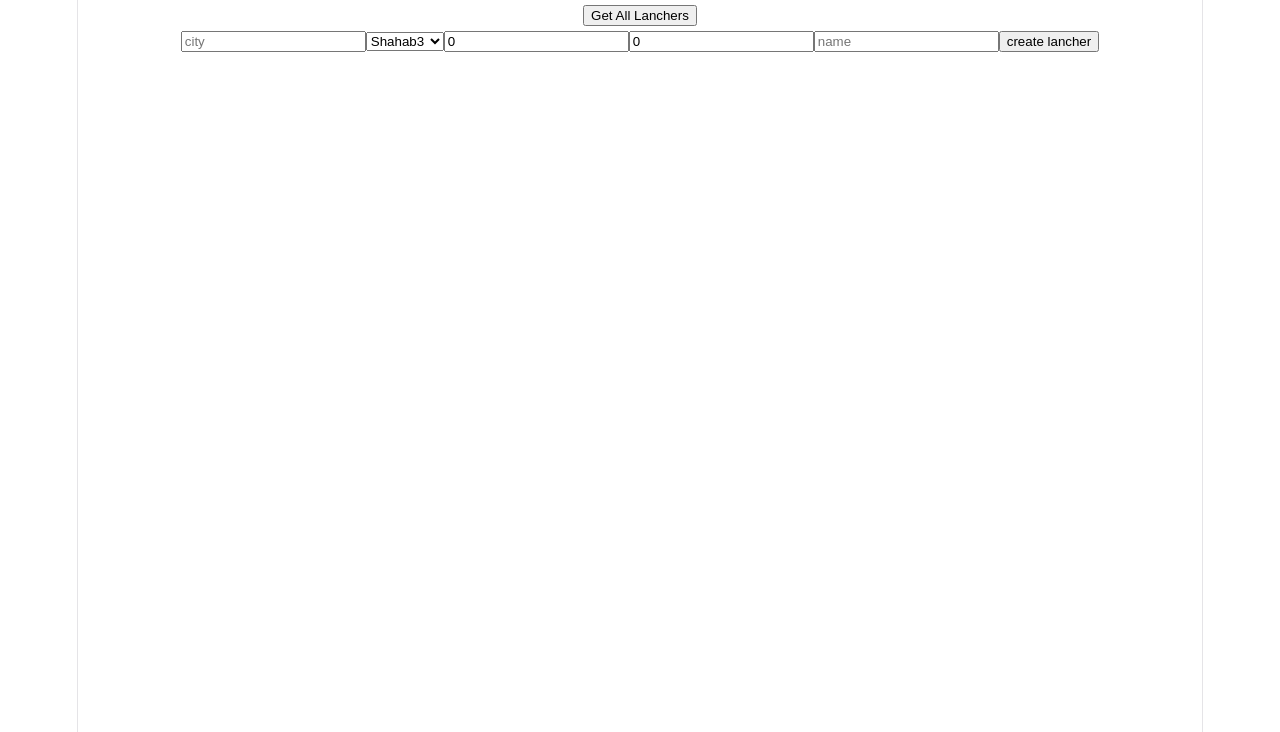
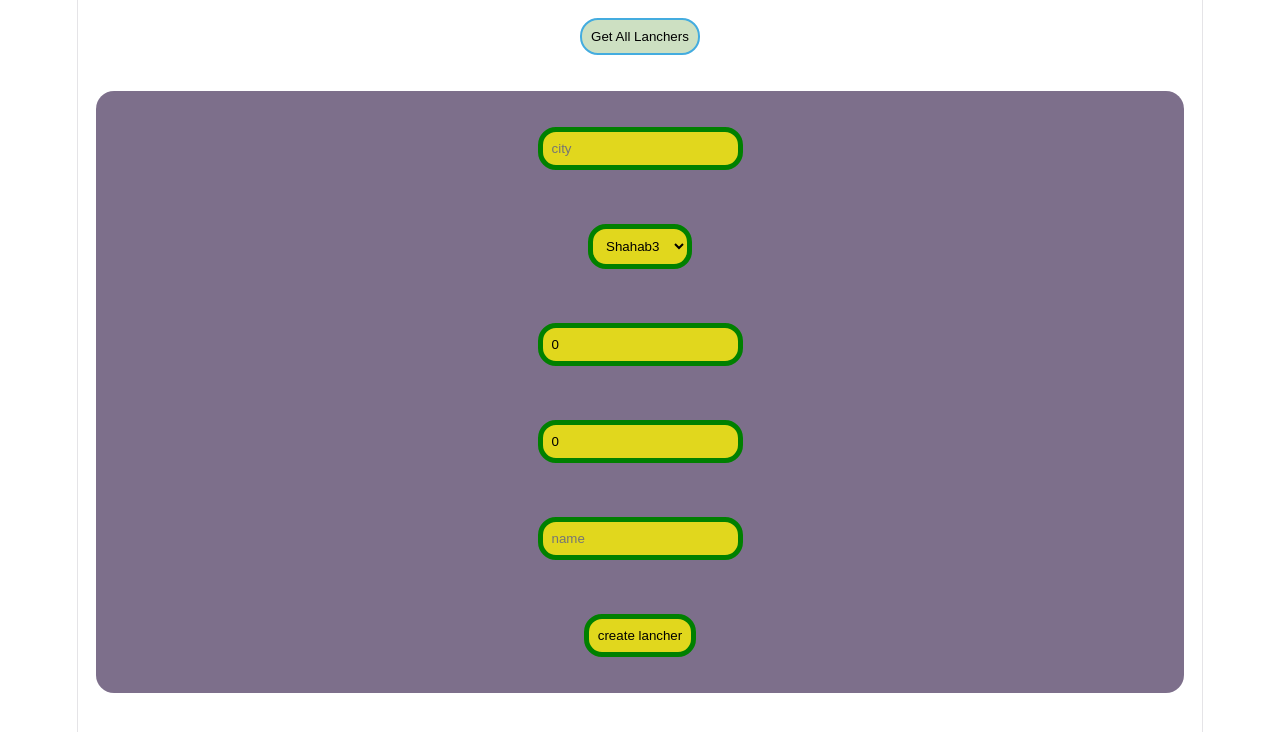
Before and after one commit to hadasCarmen/lastTest, a React (Vite) app in the folder frontend/: page /createLancher in a window 1280 px wide. Shown: the top 732 px of the page. Built offline with nearby package versions, Linux system fonts and the light colour scheme.

Commit message:
split components and css

```diff
--- /dev/null
+++ b/frontend/src/components/CreateLanchComponent.tsx
@@ -0,0 +1,131 @@
+import React, { useState } from "react";
+import type { Lancher } from "../types/ILancher.ts";
+import { toast } from "react-toastify";
+import { useNavigate } from "react-router-dom";
+import './CreateLancher.css'
+export default function CreateLanchComponent() {
+    const navigate = useNavigate();
+
+  const [lancher, setLanchr] = useState<Lancher>({
+    city: "",
+    rocketType: "Shahab3",
+    latitude: 0,
+    longitude: 0,
+    name: "",
+  });
+  const forAsinc = async (e: React.SubmitEvent) => {
+    e.preventDefault();
+    const response = await fetch("http://localhost:5000/api/launchers", {
+      method: "POST",
+      headers: {
+        "Content-Type": "application/json",
+      },
+      body: JSON.stringify({
+        city: lancher.city,
+        rocketType: lancher.rocketType,
+        latitude: lancher.latitude,
+        longitude: lancher.longitude,
+        name: lancher.name,
+      }),
+    });
+    if (!response) {
+      toast.error("there is problem fetch lancher create");
+      setLanchr({
+        city: "",
+        rocketType: "Shahab3",
+        latitude: 0,
+        longitude: 0,
+        name: "",
+      });
+      return;
+    }
+    toast.success("lancher created");
+    setLanchr({
+      city: "",
+      rocketType: "Shahab3",
+      latitude: 0,
+      longitude: 0,
+      name: "",
+    });
+    return;
+  };
+  const allLanchers = () => navigate("/GetAllLanchers");
+  return (
+    <div className="allPage">
+      <button onClick={allLanchers}>Get All Lanchers</button>
+
+      <form action="" onSubmit={forAsinc}>
+        <input
+          type="text"
+          required
+          name="city"
+          id="city"
+          value={lancher.city}
+          placeholder="city"
+          onChange={(e) =>
+            setLanchr((prev) => ({ ...prev, city: e.target.value }))
+          }
+        />
+
+        <select
+          required
+          name="rocketType"
+          id="rocketType"
+          value={lancher.rocketType}
+          onChange={(e) =>
+            setLanchr((prev) => ({
+              ...prev,
+              rocketType: e.target.value as
+                | "Shahab3"
+                | "Fetah110"
+                | "Radwan"
+                | "Kheibar",
+            }))
+          }
+        >
+          <option value="Shahab3">Shahab3</option>
+          <option value="Fetah110">Fetah110</option>
+          <option value="Radwan">Radwan</option>
+          <option value="Kheibar">Kheibar</option>
+        </select>
+        <input
+          type="number"
+          required
+          name="latitude"
+          id="latitude"
+          value={lancher.latitude}
+          placeholder="latitude"
+          onChange={(e) =>
+            setLanchr((prev) => ({ ...prev, latitude: Number(e.target.value) }))
+          }
+        />
+        <input
+          type="number"
+          required
+          name="longitude"
+          id="longitude"
+          value={lancher.longitude}
+          placeholder="longitude"
+          onChange={(e) =>
+            setLanchr((prev) => ({
+              ...prev,
+              longitude: Number(e.target.value),
+            }))
+          }
+        />
+        <input
+          type="text"
+          required
+          name="name"
+          id="name"
+          value={lancher.name}
+          placeholder="name"
+          onChange={(e) =>
+            setLanchr((prev) => ({ ...prev, name: e.target.value }))
+          }
+        />
+        <button type="submit">create lancher</button>
+      </form>
+    </div>
+  )
+}
--- /dev/null
+++ b/frontend/src/components/CreateLancher.css
@@ -0,0 +1,15 @@
+form {
+  display: flex;
+  flex-direction: column;
+  align-items: center;
+  gap: 1rem;
+  margin: 1rem;
+  padding: 1rem;
+  background-color: rgb(125, 111, 139);
+  border-radius: 1rem;
+}
+form > * {
+  border: 5px solid green;
+  background-color: rgb(225, 215, 29);
+  border-radius: 1rem;
+}
--- /dev/null
+++ b/frontend/src/components/FilterCityAndType.css
@@ -0,0 +1,7 @@
+button,input,select{
+    border: 2px solid rgb(68, 172, 223);
+  background-color: rgb(205, 224, 194);
+  border-radius: 1rem;
+  margin: 1rem;
+  padding: 0.5rem;
+}
--- a/frontend/src/components/FilterCityAndType.tsx
+++ b/frontend/src/components/FilterCityAndType.tsx
@@ -1,5 +1,5 @@
 import { useNavigate } from "react-router-dom";
-
+import './FilterCityAndType.css'
 type Params={
 city:string,
 rocketType:string
--- a/frontend/src/pages/CreateLancher.tsx
+++ b/frontend/src/pages/CreateLancher.tsx
@@ -1,131 +1,5 @@
-import React, { useState } from "react";
-import type { Lancher } from "../types/ILancher.ts";
-import { toast } from "react-toastify";
-import { useNavigate } from "react-router-dom";
+import CreateLanchComponent from "../components/CreateLanchComponent.tsx";
 
 export default function CreateLancher() {
-  const navigate = useNavigate();
-
-  const [lancher, setLanchr] = useState<Lancher>({
-    city: "",
-    rocketType: "Shahab3",
-    latitude: 0,
-    longitude: 0,
-    name: "",
-  });
-  const forAsinc = async (e: React.SubmitEvent) => {
-    e.preventDefault();
-    const response = await fetch("http://localhost:5000/api/launchers", {
-      method: "POST",
-      headers: {
-        "Content-Type": "application/json",
-      },
-      body: JSON.stringify({
-        city: lancher.city,
-        rocketType: lancher.rocketType,
-        latitude: lancher.latitude,
-        longitude: lancher.longitude,
-        name: lancher.name,
-      }),
-    });
-    if (!response) {
-      toast.error("there is problem fetch lancher create");
-      setLanchr({
-        city: "",
-        rocketType: "Shahab3",
-        latitude: 0,
-        longitude: 0,
-        name: "",
-      });
-      return;
-    }
-    toast.success("lancher created");
-    setLanchr({
-      city: "",
-      rocketType: "Shahab3",
-      latitude: 0,
-      longitude: 0,
-      name: "",
-    });
-    return;
-  };
-  const allLanchers = () => navigate("/GetAllLanchers");
-  return (
-    <div>
-      <button onClick={allLanchers}>Get All Lanchers</button>
-
-      <form action="" onSubmit={forAsinc}>
-        <input
-          type="text"
-          required
-          name="city"
-          id="city"
-          value={lancher.city}
-          placeholder="city"
-          onChange={(e) =>
-            setLanchr((prev) => ({ ...prev, city: e.target.value }))
-          }
-        />
-
-        <select
-          required
-          name="rocketType"
-          id="rocketType"
-          value={lancher.rocketType}
-          onChange={(e) =>
-            setLanchr((prev) => ({
-              ...prev,
-              rocketType: e.target.value as
-                | "Shahab3"
-                | "Fetah110"
-                | "Radwan"
-                | "Kheibar",
-            }))
-          }
-        >
-          <option value="Shahab3">Shahab3</option>
-          <option value="Fetah110">Fetah110</option>
-          <option value="Radwan">Radwan</option>
-          <option value="Kheibar">Kheibar</option>
-        </select>
-        <input
-          type="number"
-          required
-          name="latitude"
-          id="latitude"
-          value={lancher.latitude}
-          placeholder="latitude"
-          onChange={(e) =>
-            setLanchr((prev) => ({ ...prev, latitude: Number(e.target.value) }))
-          }
-        />
-        <input
-          type="number"
-          required
-          name="longitude"
-          id="longitude"
-          value={lancher.longitude}
-          placeholder="longitude"
-          onChange={(e) =>
-            setLanchr((prev) => ({
-              ...prev,
-              longitude: Number(e.target.value),
-            }))
-          }
-        />
-        <input
-          type="text"
-          required
-          name="name"
-          id="name"
-          value={lancher.name}
-          placeholder="name"
-          onChange={(e) =>
-            setLanchr((prev) => ({ ...prev, name: e.target.value }))
-          }
-        />
-        <button type="submit">create lancher</button>
-      </form>
-    </div>
-  );
+  return <CreateLanchComponent />;
 }
--- /dev/null
+++ b/frontend/src/pages/GetAllLanchers.css
@@ -0,0 +1,18 @@
+ul{
+     display: flex;
+    flex-direction: column;
+    align-items: center;
+    gap: 1rem;
+    margin: 1rem;
+    padding: 1rem;
+    background-color: rgb(16, 220, 63);
+    border-radius: 1rem;
+    border: 5px solid green;
+
+}
+li{
+   border: 2px solid rgb(208, 118, 178);
+   padding: 1rem;
+    background-color: rgb(225, 215, 29);
+    border-radius: 1rem;
+}
--- a/frontend/src/pages/GetAllLanchers.tsx
+++ b/frontend/src/pages/GetAllLanchers.tsx
@@ -4,6 +4,7 @@ import { useNavigate } from "react-router-dom";
 import { useEffect, useState } from "react";
 import type { Lancher } from "../types/ILancher.ts";
 import FilterCityAndType from "../components/FilterCityAndType.tsx";
+import './GetAllLanchers.css'
 export default function GetAllLanchers() {
   const [launchers, setLanchers] = useState<Lancher[]>([]);
   const [city, setCity] = useState<string>("");
--- a/frontend/src/pages/LaunchersId.tsx
+++ b/frontend/src/pages/LaunchersId.tsx
@@ -30,7 +30,7 @@ export default function LaunchersId() {
 
   return (
     <div>
-      <button onClick={createlanch}>to create luncher</button>
+      <button onClick={createlanch}>come back to all lunchers</button>
 
       <ul>
         <li>city: {launcher.city}</li>
```
